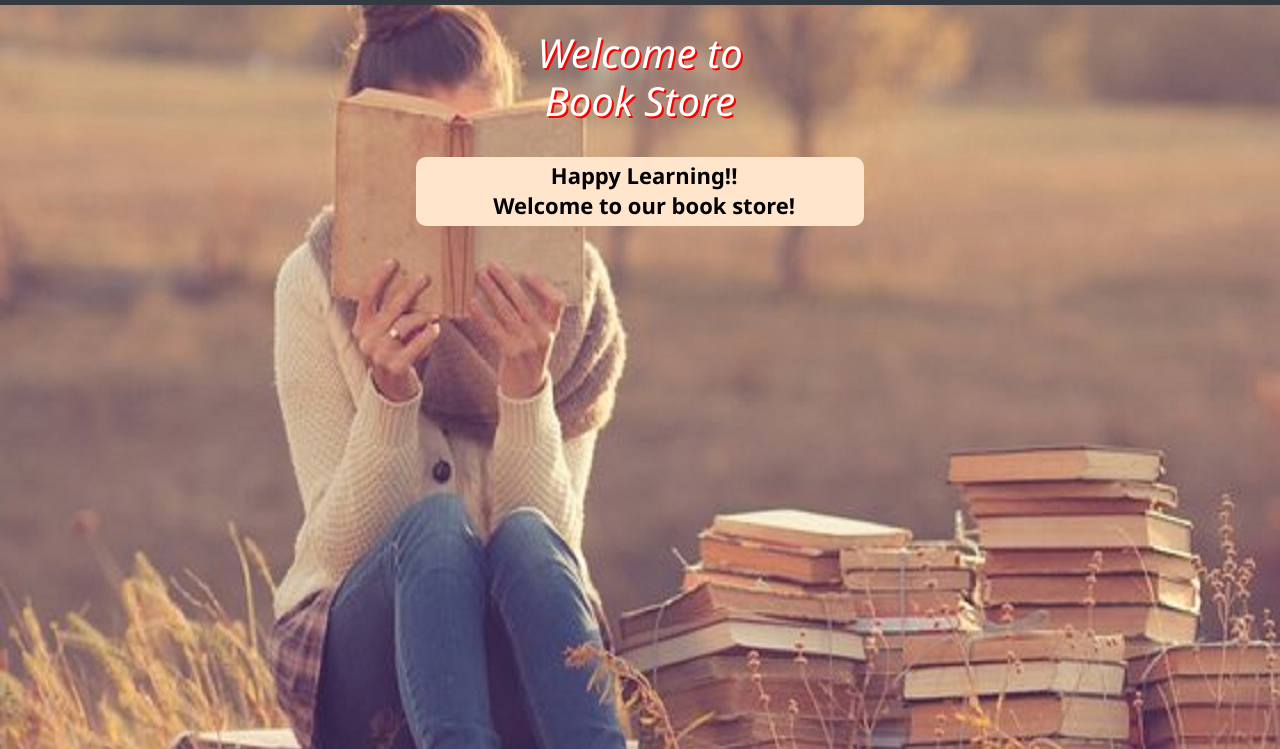
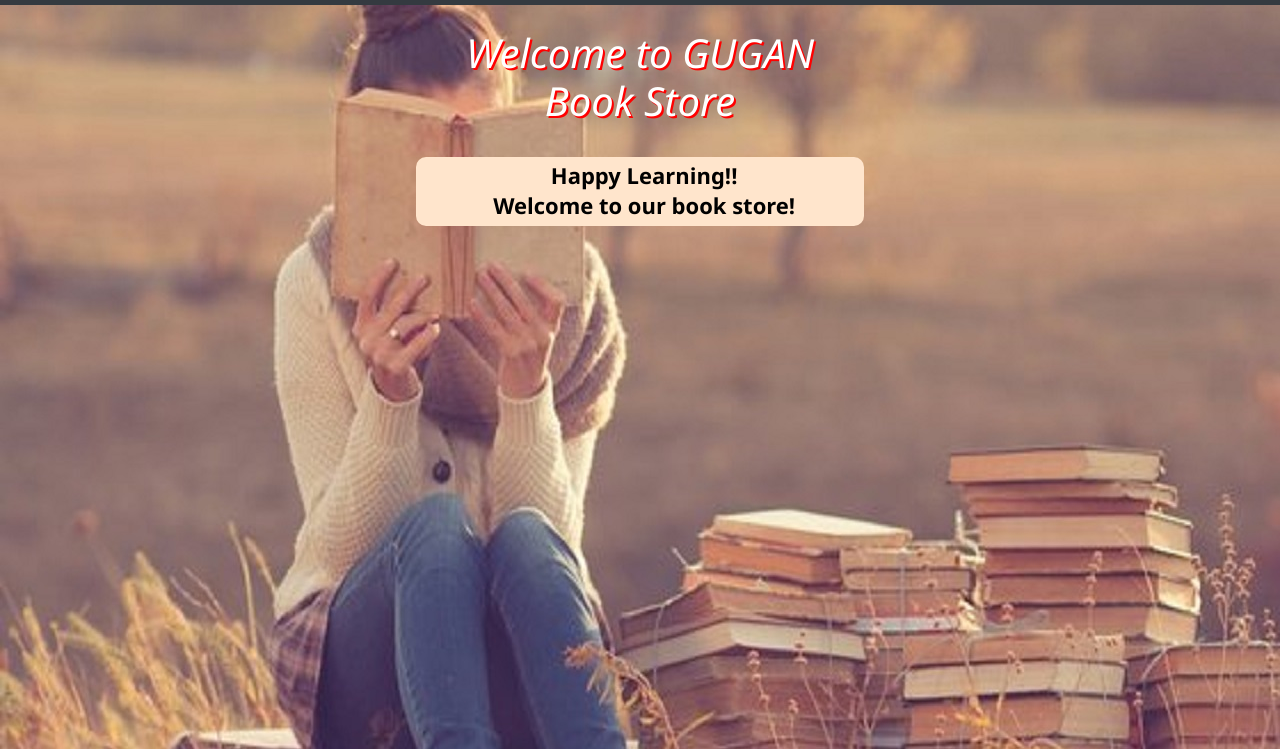
Before and after one commit to gugan1206/Onlinebookstore-main-main, a plain HTML site: page WebContent/index.html in a window 1280 px wide. Shown: the part 51-800 px from the top of the page. Drawn offline with nearby package versions, Linux system fonts and the light colour scheme.

Commit message:
Update index.html

```diff
--- a/WebContent/index.html
+++ b/WebContent/index.html
@@ -35,7 +35,7 @@
 			</nav>
 	</header>
 	<br>
-	<div id="topmid"><h1>Welcome to  <br>Book Store</h1></div>
+	<div id="topmid"><h1>Welcome to GUGAN <br>Book Store</h1></div>
 	<br>
 	<table class="tab">
 		<tr>
```
